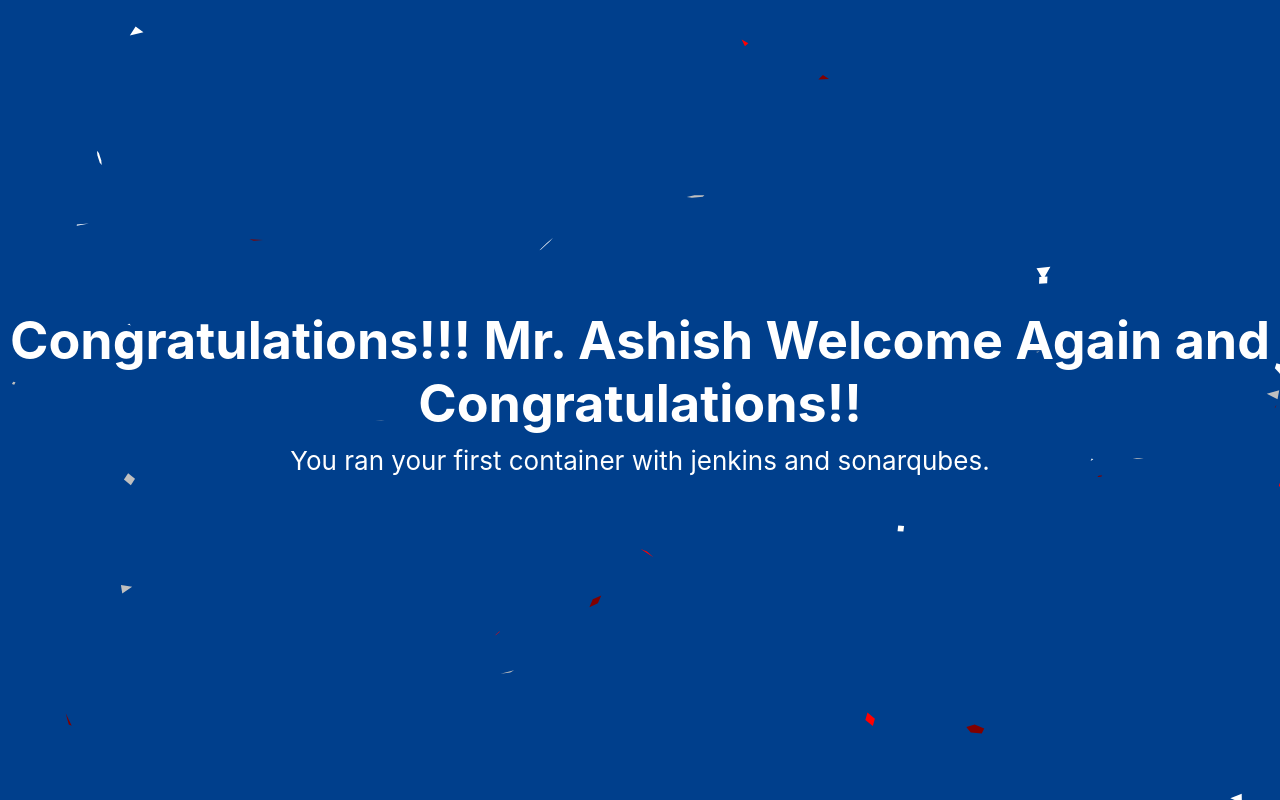
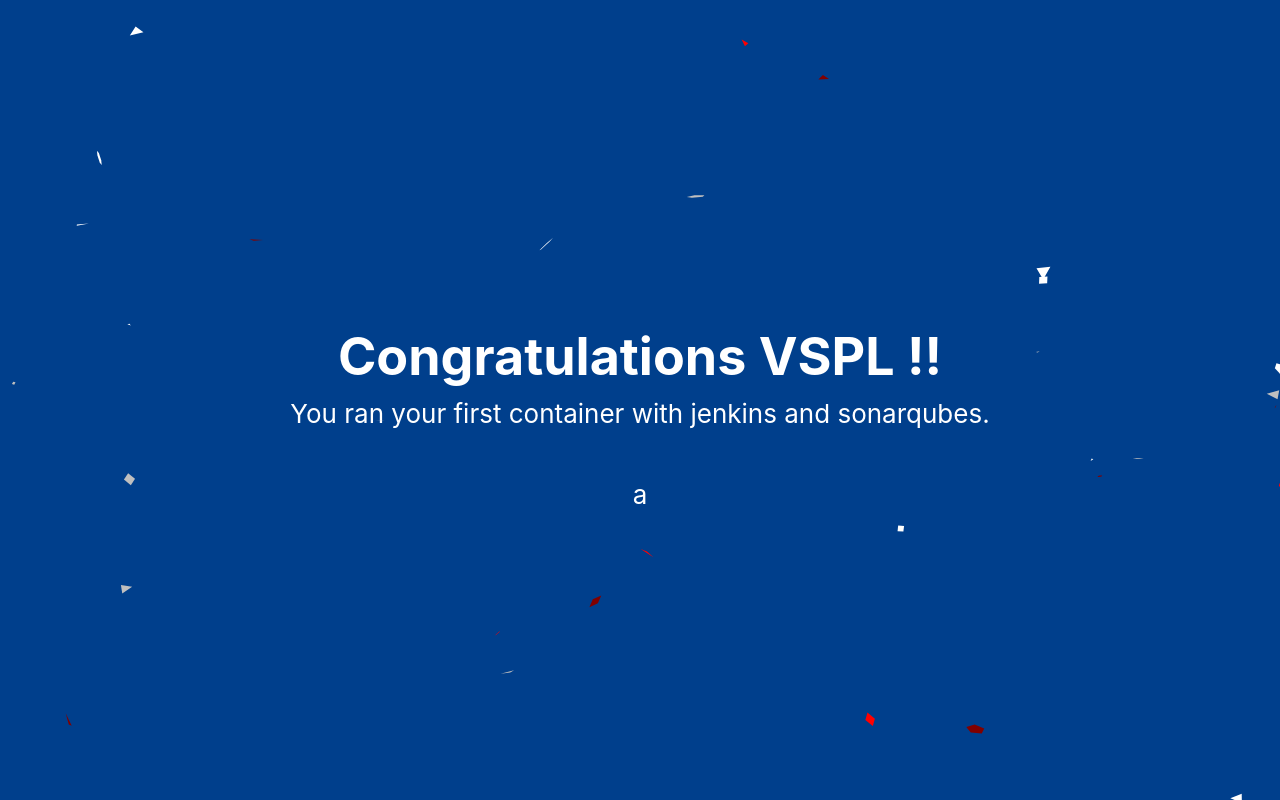
Before and after one commit to Ashish1Velocis/jenkins-sonarqube-docker, a React (Create React App) app: page / in a window 1280 px wide. Built offline with nearby package versions, Linux system fonts and the light colour scheme.

Commit message:
new changes

```diff
--- a/src/App.js
+++ b/src/App.js
@@ -9,11 +9,11 @@ const App = () => {
     <div className="App">
       <Confetti />
       <header className="App-header">
-        <h1 style={{ marginBottom: "0px" }}>Congratulations!!! Mr. Ashish Welcome Again and Congratulations!!</h1>
+        <h1 style={{ marginBottom: "0px" }}>Congratulations VSPL !!</h1>
 
         <p style={{ marginTop: "10px", marginBottom: "50px" }}>
           You ran your first container with jenkins and sonarqubes.
-        </p>
+        </p>a
 
       </header>
     </div>
```
Also changed, not shown: 1 other file (tests, documents, lock files or other folders).
